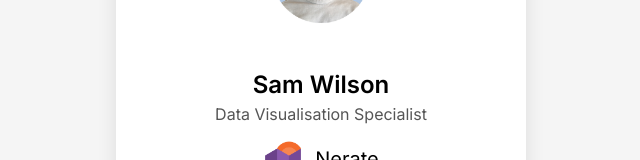
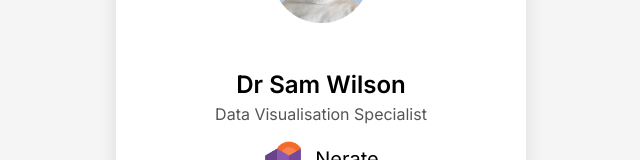
Before and after one commit to samwilson1198/contact, a plain HTML site: page index.html in a window 1280 px wide. Shown: the part 295-455 px from the top of the page, without its empty margins (319-959 px from the left). Drawn offline with Linux system fonts and the light colour scheme.

Commit message:
Update index.html

```diff
--- a/index.html
+++ b/index.html
@@ -110,7 +110,7 @@
     <img src="profile.jpg" alt="Sam Wilson" class="profile-img">
 
     <!-- Name -->
-    <h1>Sam Wilson</h1>
+    <h1>Dr Sam Wilson</h1>
     <h2>Data Visualisation Specialist</h2>
 
     <!-- Company logo inline with name and clickable -->
```
